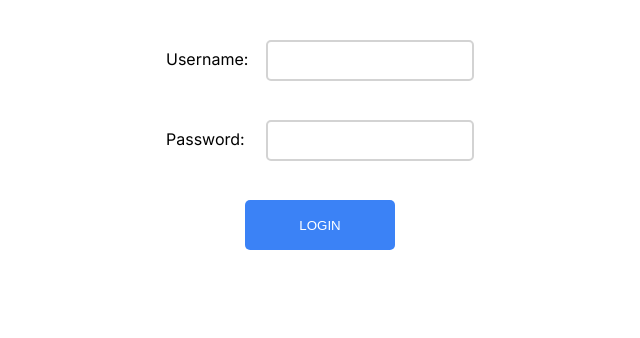
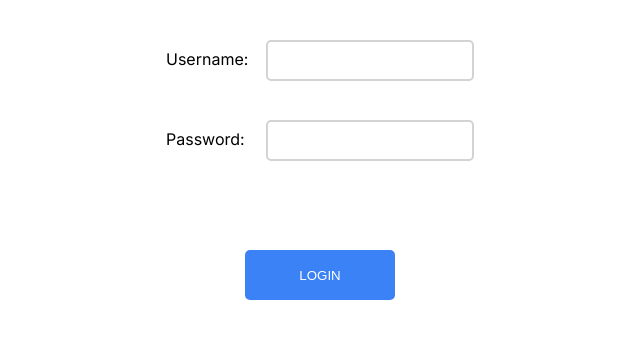
Before and after one commit to aishwindersandhu/MEG_Test, an Angular app in the folder test-app/: page /login in a window 1280 px wide. Shown: the top 338 px of the page, without its empty margins (320-960 px from the left). Built offline with nearby package versions, Linux system fonts and the light colour scheme.

Commit message:
Login Component | Added Http Provider and Implemented login functionality

```diff
--- a/test-app/src/app/app.config.ts
+++ b/test-app/src/app/app.config.ts
@@ -1,9 +1,12 @@
 import { ApplicationConfig, provideZoneChangeDetection } from '@angular/core';
 import { provideRouter } from '@angular/router';
-
+import { provideHttpClient } from '@angular/common/http';
 import { routes } from './app.routes';
 import { provideClientHydration, withEventReplay } from '@angular/platform-browser';
 
 export const appConfig: ApplicationConfig = {
-  providers: [provideZoneChangeDetection({ eventCoalescing: true }), provideRouter(routes), provideClientHydration(withEventReplay())]
+  providers: [provideZoneChangeDetection({ eventCoalescing: true }),
+    provideHttpClient(),
+    provideRouter(routes),
+    provideClientHydration(withEventReplay())]
 };
--- a/test-app/src/app/auth/login/login.component.html
+++ b/test-app/src/app/auth/login/login.component.html
@@ -40,6 +40,11 @@
     border: none;
     cursor: pointer;
   }
+  .login-error-message{
+    color: red;
+    height: 50px;
+    text-align: center;
+  }
 </style>
 <div class="login-form-div">
   <form class="login-form" [formGroup]="loginForm" (ngSubmit) = "onSubmit()">
@@ -55,10 +60,12 @@
         </label></span>
       <input type="text" formControlName="password" class="login-input-text" />
     </div>
-    <!-- <div>ERROR MESSAGE</div> -->
+    <div class="login-error-message">{{errorMessage}}</div>
+     <!-- //[disabled] = "isDisabled" -->
     <div class="login-button-div">
       <button
         class="login-submit-button"
+
       >LOGIN</button>
     </div>
   </form>
--- a/test-app/src/app/auth/login/login.component.ts
+++ b/test-app/src/app/auth/login/login.component.ts
@@ -1,29 +1,54 @@
 import { Component } from '@angular/core';
 //include directives and common pipes for data binding
-import {CommonModule} from '@angular/common';
+import { CommonModule } from '@angular/common';
 //treat forms as a sigle unit, easier to work with when it becomes bigger
-import {FormBuilder, FormGroup, ReactiveFormsModule, Validators} from '@angular/forms';
+import { FormBuilder, FormGroup, ReactiveFormsModule, Validators } from '@angular/forms';
+//to make HTTP api calls
+import { HttpClient } from '@angular/common/http';
 
 @Component({
   selector: 'login',
-  standalone:true,
-  imports: [CommonModule,ReactiveFormsModule],
+  standalone: true,
+  imports: [CommonModule, ReactiveFormsModule],
   templateUrl: './login.component.html',
   styleUrl: './login.component.scss'
 })
 export class LoginComponent {
-    title = 'login page'
+  title = 'login page';
+  errorMessage = '';
+  // isDisabled = true;
   loginForm: FormGroup;
-    constructor(private fb: FormBuilder) {
+  constructor(private fb: FormBuilder, private http: HttpClient) {
     //initialising formgroup as an instance of FormBuilder
     this.loginForm = this.fb.group({
-        username : ['',Validators.required],    //creating validation boundary for login
-        password : ['',Validators.required]
+      username: ['', Validators.required],    //creating validation boundary for login
+      password: ['', Validators.required]
     });
   }
-    onSubmit(){
+  onSubmit() {
     //make valid login api call to login the user
-      console.log('inside submit function');
+    if (this.loginForm.invalid) return; // incase the form is empty or invalid
+
+    this.http.post<{ token: string }>(
+      'https://staging-master.azure.megsupporttools.com/api/v2/login/'
+      , this.loginForm.value).subscribe({
+        next: (res) => {
+          console.log(res, "response from login");
+          this.errorMessage = '';
+          //checking if the user is authenticated, since it's responding with a token.
+          if (res.token) {
+            //redirect to submitting data
+            //setting the token in local storage for any further api calls
+            //This can also be done using session storage if that's required
+            localStorage.setItem('token', res.token);
+          }
+          //need to add else for test case
+        },
+        error: (err) => {
+          console.log(err, "Please look at this error");
+          this.errorMessage = "Incorrect Password or Username"
+        }
+      })
   }
 
 
```
Lines whose indentation alone changed are shown as unchanged.
